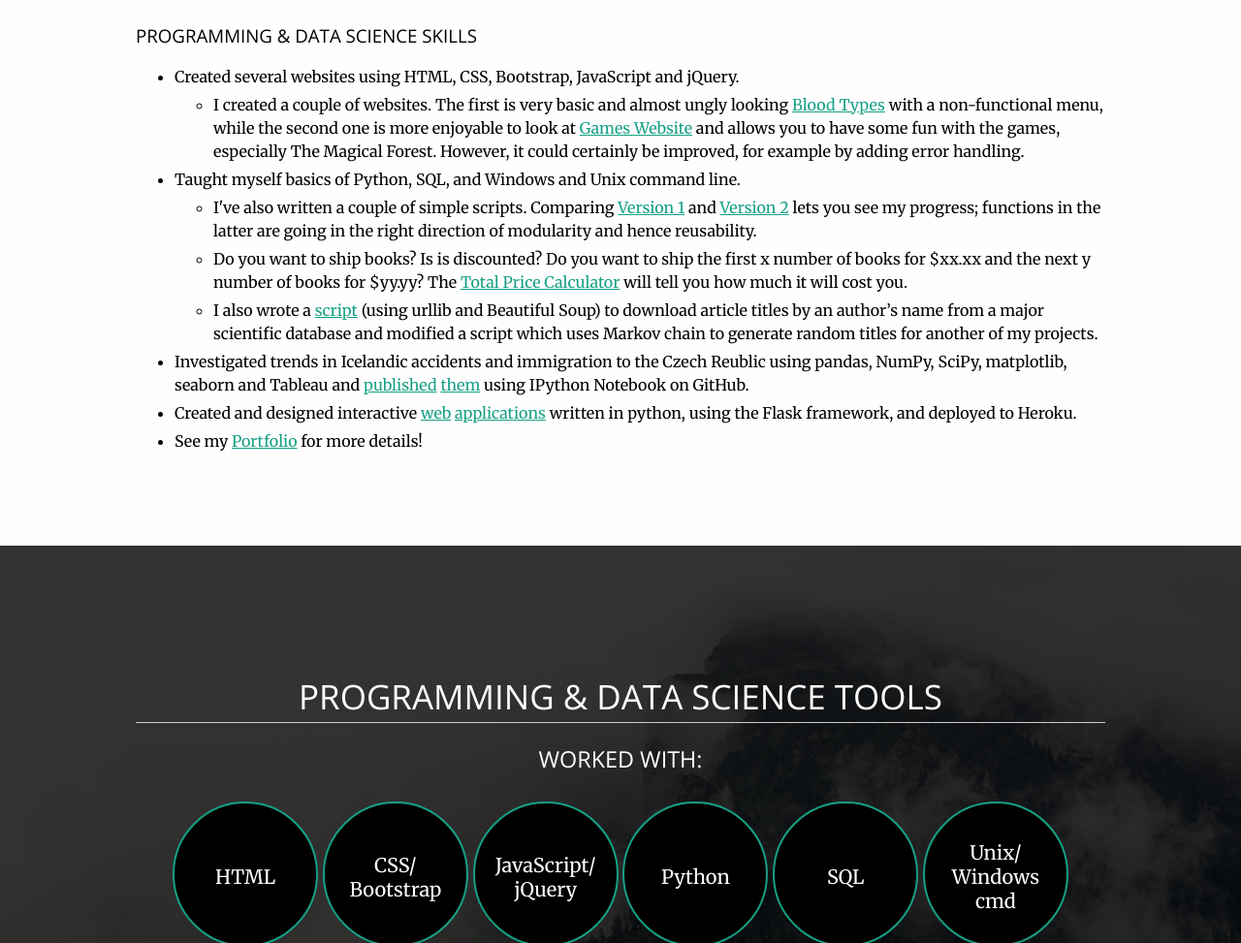
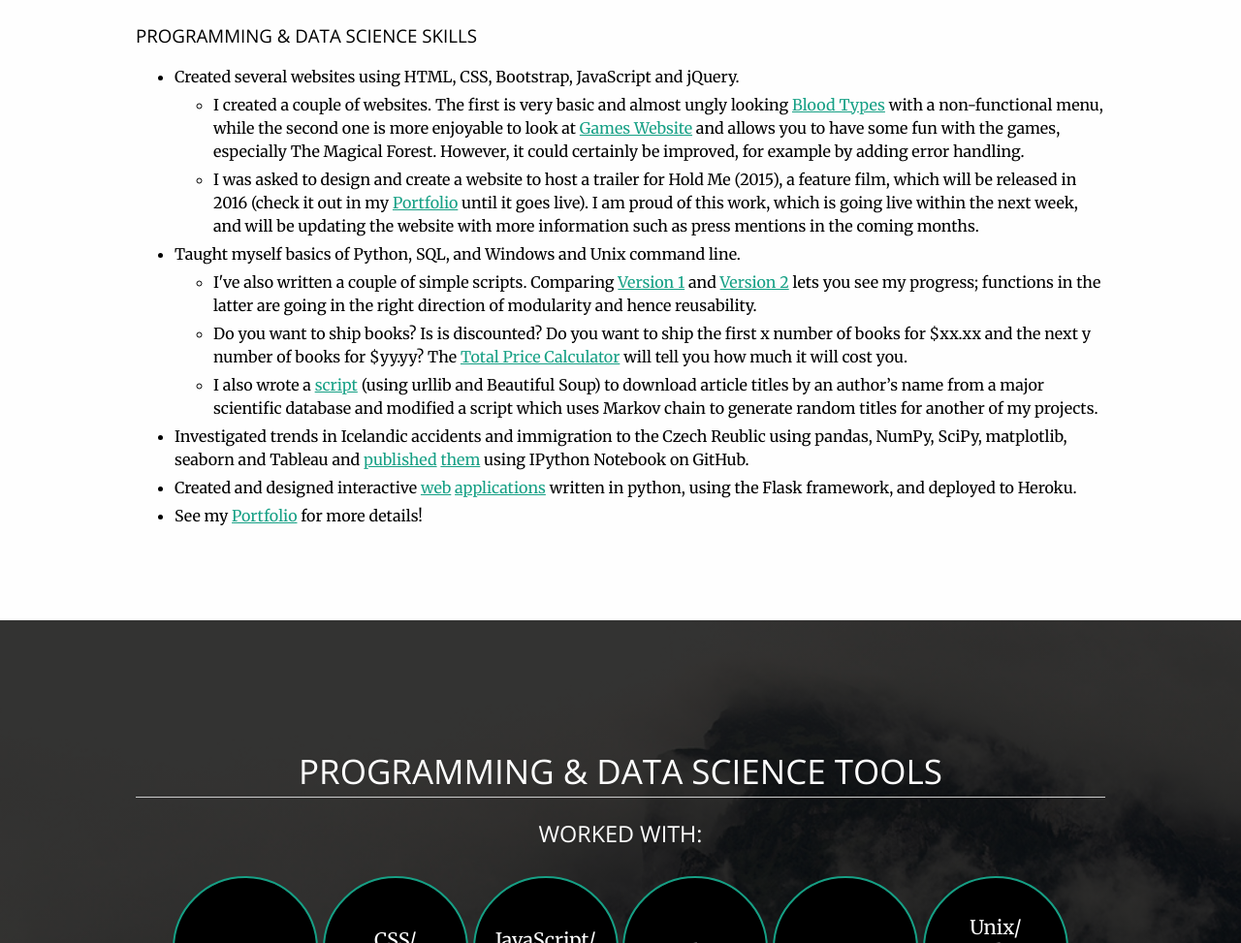
Before and after one commit to BarboraDoslikova/BarboraDoslikova.github.io, a plain HTML site: page online-resume.html in a window 1280 px wide. Shown: the part 1224-2197 px from the top of the page at 97% size. Drawn offline with nearby package versions, Linux system fonts and the light colour scheme; a script that the page names is missing.

Commit message:
Update online-resume.html
- add hold me website

```diff
--- a/online-resume.html
+++ b/online-resume.html
@@ -78,8 +78,9 @@
 							<li>Created several websites using HTML, CSS, Bootstrap, JavaScript and jQuery.</li>
 								<ul>
 									<li>I created a couple of websites. The first is very basic and almost ungly looking <a href="http://www.barboradoslikova.com/blood-types">Blood Types</a> with a non-functional menu, while the second one is more enjoyable to look at <a href="http://www.barboradoslikova.com/games-website">Games Website</a> and allows you to have some fun with the games, especially The Magical Forest. However, it could certainly be improved, for example by adding error handling.</li>
+									<li>I was asked to design and create a website to host a trailer for Hold Me (2015), a feature film, which will be released in 2016 (check it out in my <a href="portfolio.html">Portfolio</a> until it goes live). I am proud of this work, which is going live within the next week, and will be updating the website with more information such as press mentions in the coming months.</li>
 								</ul>
-							<li>Taught myself basics of Python, SQL, and Windows and Unix command line.</li>
+							                <li>Taught myself basics of Python, SQL, and Windows and Unix command line.</li>
 								<ul>
 									<li>I've also written a couple of simple scripts. Comparing <a href="https://github.com/BarboraDoslikova/pyg-latin-translator/blob/master/pyg_latin_translator.py">Version 1</a> and <a href="https://github.com/BarboraDoslikova/pyg-latin-translator-v2/blob/master/pyg_latin_translator_v2.py">Version 2</a> lets you see my progress; functions in the latter are going in the right direction of modularity and hence reusability.</li>
 									<li>Do you want to ship books? Is is discounted? Do you want to ship the first x number of books for $xx.xx and the next y number of books for $yy.yy? The <a href="https://github.com/BarboraDoslikova/pyg-latin-translator/blob/master/pyg_latin_translator.py">Total Price Calculator</a> will tell you how much it will cost you.</li>
```
